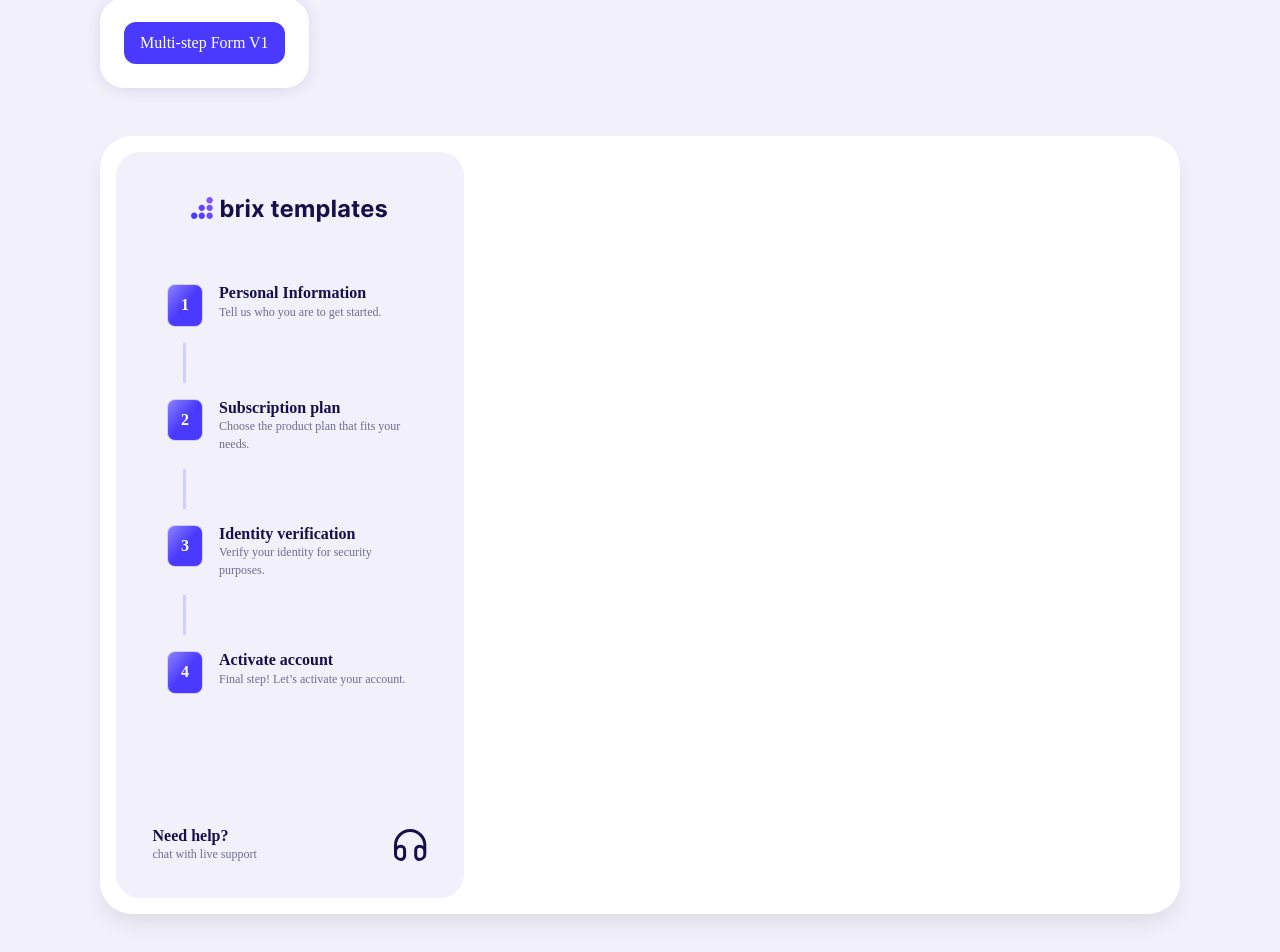
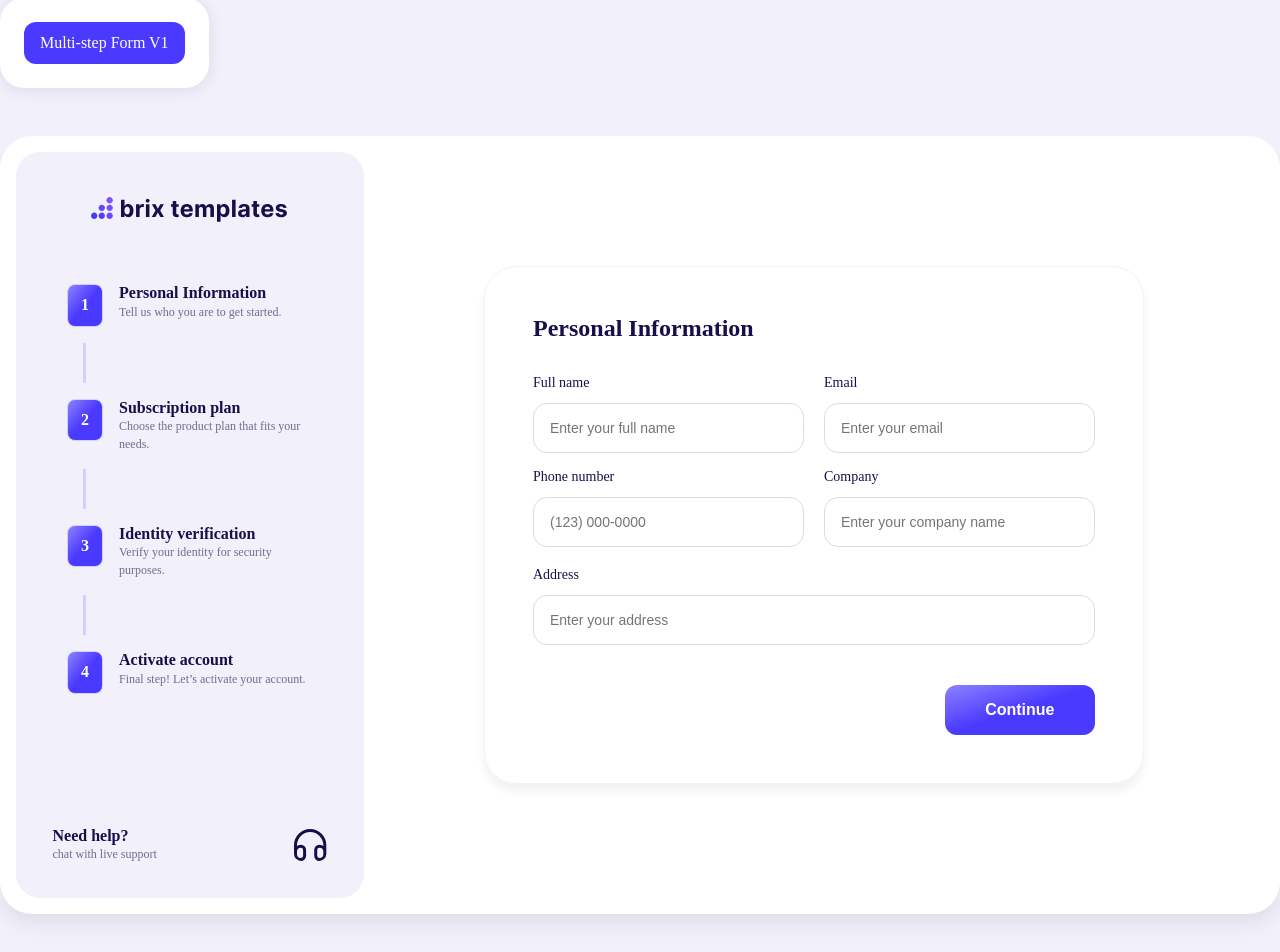
Before and after one commit to Mushahid3390/multi-step-form, a Next.js app: page / in a window 1280 px wide. Shown: the part 342-1294 px from the top of the page. Built offline with nearby package versions, Linux system fonts and the light colour scheme.

Commit message:
Devloped personal-info section

```diff
--- a/src/app/page.js
+++ b/src/app/page.js
@@ -1,13 +1,16 @@
 import Navbar from "@/components/sections/navbar/Navbar";
 import styles from "./page.module.scss";
 import DashboardLayout from "@/components/dashboardLayout/DashboardLayout";
+import PersonalInfo from "@/components/sections/personalInfo/PersonalInfo";
 
 export default function Home() {
   return (
     <div className={styles.page}>
       <main className={styles.main}>
         <Navbar />
-        <DashboardLayout />
+        <DashboardLayout>
+           <PersonalInfo/>
+        </DashboardLayout>
       </main>
     </div>
   );
--- a/src/app/page.module.scss
+++ b/src/app/page.module.scss
@@ -1,12 +1,13 @@
 .page {
     background: #F1F0FB;
-    width: 100vw;
     height: auto;
-    padding: 100px;
+    padding: 100px 0;
 }
 
 .main{
+    max-width: 1474px;
     display: flex;
     flex-direction: column;
     gap: 100px;
+    margin: 0 auto;
 }
--- a/src/components/sections/navbar/Navbar.module.scss
+++ b/src/components/sections/navbar/Navbar.module.scss
@@ -1,6 +1,7 @@
 .nav {
+  max-width: 1475px;
   width: 100%;
-  background-color: #f1f2f9;
+  background-color: #FFFFFF;
   display: flex;
   gap: 21px;
   align-items: center;
--- /dev/null
+++ b/src/components/sections/personalInfo/PersonalInfo.js
@@ -0,0 +1,44 @@
+import React from "react";
+import styles from "./PersonalInfo.module.scss";
+
+const PersonalInfo = () => {
+  return (
+    <div className={`${styles.personalInfoSection}`}>
+      <div className={`${styles.personalInfoContainer}`}>
+        <form action="/submit-personal-info" className={`${styles.personalInfoForm}`}>
+          <h3 className={`${styles.personalInfoTitle}`}>Personal Information</h3>
+          <div className={`${styles.personalInfoInputs}`}>
+            <div className={`${styles.personalInfoInputGroup}`}>
+              <label className={`${styles.personalInfoLabel}`} htmlFor="name">Full name</label>
+              <input className={`${styles.personalInfoInput}`} type="text" id="name" placeholder="Enter your full name" />
+            </div>
+            <div className={`${styles.personalInfoInputGroup}`}>
+              <label className={`${styles.personalInfoLabel}`} htmlFor="email">Email</label>
+              <input className={`${styles.personalInfoInput}`} type="email" id="email" placeholder="Enter your email" />
+            </div>
+            <div className={`${styles.personalInfoInputGroup}`}>
+              <label className={`${styles.personalInfoLabel}`} htmlFor="phone">Phone number</label>
+              <input className={`${styles.personalInfoInput}`} type="tel" id="phone" placeholder="(123) 000-0000" />
+            </div>
+            <div className={`${styles.personalInfoInputGroup}`}>
+              <label className={`${styles.personalInfoLabel}`} htmlFor="company">Company</label>
+              <input
+                className={`${styles.personalInfoInput}`}
+                type="text"
+                id="company"
+                placeholder="Enter your company name"
+              />
+            </div>
+          </div>
+          <div  className={`${styles.personalInfoInputGroup}`}>
+            <label className={`${styles.personalInfoLabel}`} htmlFor="address">Address</label>
+            <input className={`${styles.personalInfoInput}`} type="text" id="address" placeholder="Enter your address" />
+          </div>
+        </form>
+        <button type="submit" className={`${styles.continueButton}`}>Continue</button>
+      </div>
+    </div>
+  );
+};
+
+export default PersonalInfo;
--- /dev/null
+++ b/src/components/sections/personalInfo/PersonalInfo.module.scss
@@ -0,0 +1,76 @@
+.personalInfoSection {
+  flex: 1;
+  background: #ffffff;
+  display: flex;
+  align-items: center;
+  justify-content: center;
+}
+
+.personalInfoContainer {
+  width: 100%;
+  max-width: 660px;
+  padding: 48px;
+  box-shadow: 0 2px 8px rgba(0, 0, 0, 0.1);
+  border-radius: 32px;
+  border: 1px solid #f1f2f9;
+  box-shadow: 0 8px 8px 0 #19213d0f;
+  display: flex;
+  flex-direction: column;
+  gap: 40px;
+  align-items: end;
+}
+
+.personalInfoForm {
+  width: 100%;
+  display: flex;
+  flex-direction: column;
+}
+
+.personalInfoTitle {
+  font-size: 24px;
+  font-weight: 600;
+  color: #170f49;
+  line-height: 114.99999999999999%;
+  margin-bottom: 32px;
+}
+.personalInfoInputs {
+  display: grid;
+  grid-template-columns: repeat(2, 1fr);
+  grid-row-gap: 16px;
+  grid-column-gap: 20px;
+  margin-bottom: 20px;
+}
+
+.personalInfoInputGroup {
+  display: flex;
+  flex-direction: column;
+  gap: 12px;
+}
+
+.personalInfoLabel {
+  font-size: 14px;
+  font-weight: 500;
+  color: #170f49;
+  line-height: 114.99999999999999%;
+}
+
+.personalInfoInput {
+  padding: 16px;
+  border: 1px solid #d9dbe9;
+  border-radius: 14px;
+  font-size: 14px;
+  color: #d9dbe9;
+}
+
+.continueButton {
+  width: fit-content;
+  padding: 16px 40.5px;
+  background: linear-gradient(to top left, #4A3AFF 50%, #8C82FF 100%);
+  color: #ffffff;
+  border: none;
+  border-radius: 12px;
+  line-height: 114.99999999999999%;
+  font-size: 16px;
+  font-weight: 600;
+  cursor: pointer;
+}
```
